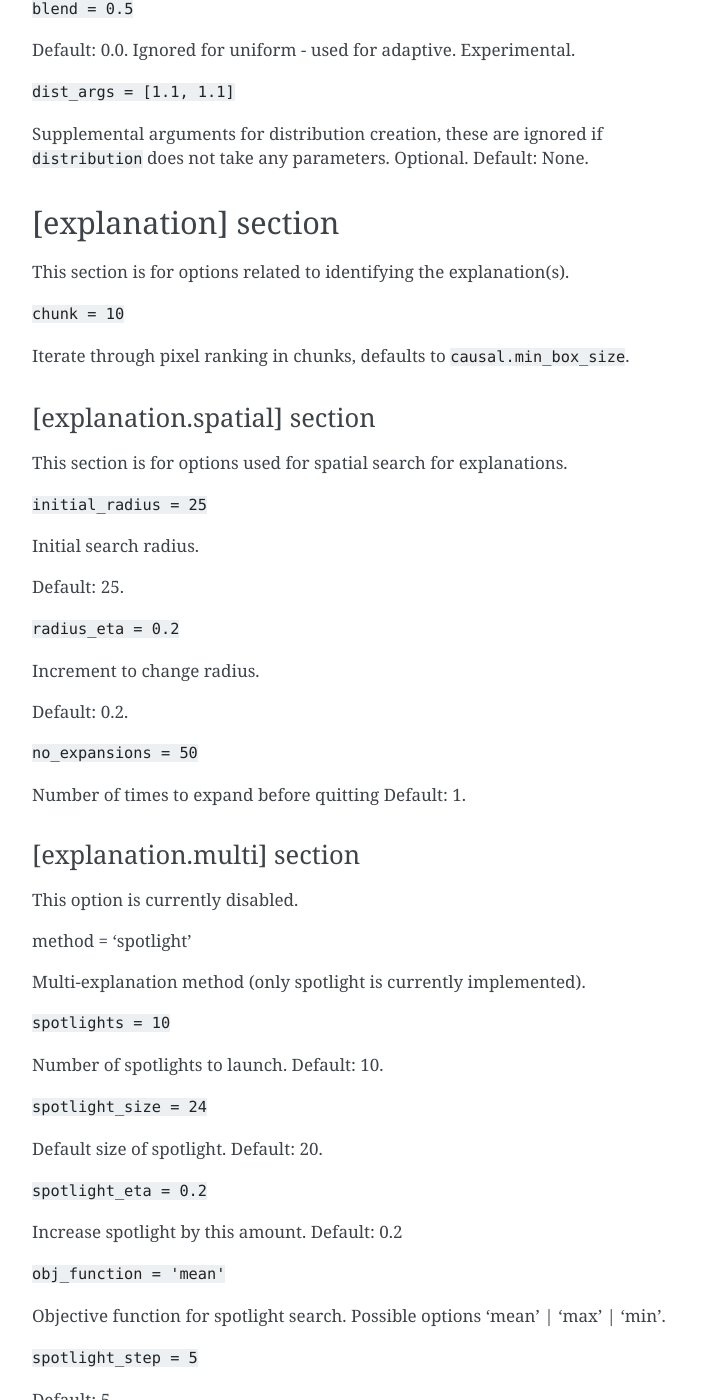
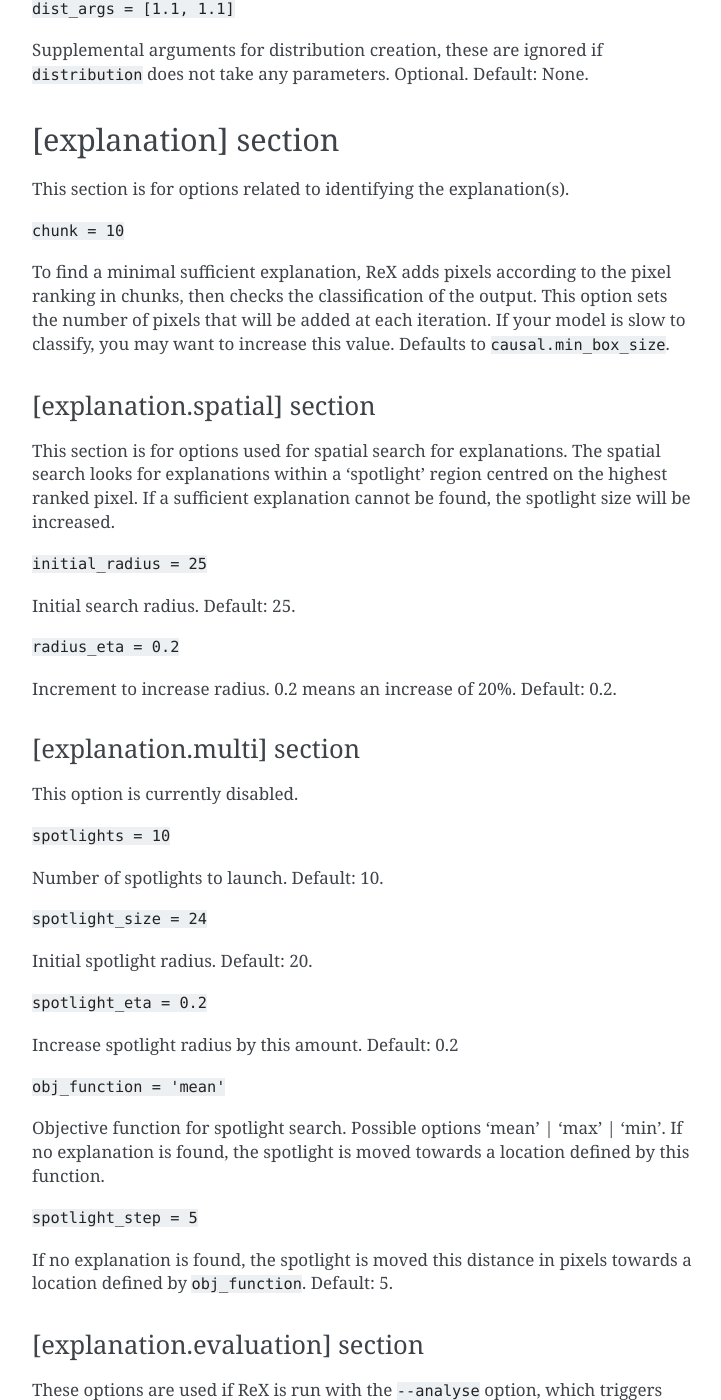
Before and after one commit to ReX-XAI/ReX, a Sphinx documentation site: the page built from docs/config.md, in a window 1280 px wide and 1400 px high, scrolled down 4631 px. Shown: the whole window, without its empty margins (388-1109 px from the left). Built offline with Sphinx 7.4.7, drawn with Linux system fonts in a browser that asks for light colours; some of the changed text lies outside the part shown.

Commit message:
minor updates, formatting, hiding config options that can't be used currently

```diff
--- a/docs/config.md
+++ b/docs/config.md
@@ -56,12 +56,13 @@
 
 `gpu = true`
 
-Whether to use gpu or not.
+Whether to use GPU (if available) or not.
 Default: true.
 
 `batch_size = 64`
 
-Batch size for inference. Some models specify a certain batch size. If the batch size specified by the model is smaller than this value, the batch size speciifed by the model will be used.
+Batch size for inference. Some models specify a certain batch size.
+If the batch size specified by the model is smaller than this value, the batch size specified by the model will be used.
 For best performance, set the batch size as high as your hardware allows.
 Default: 64.
 
@@ -71,17 +72,24 @@
 
 `norm = 255`
 
-Value used to scale input data - input data are divided by this value. The default value of 255 is appropriate for images, as it scales the values to the range [0, 1].
+Value used to scale input data - input data are divided by this value.
+The default value of 255 is appropriate for images, as it scales the values to the range [0, 1].
 Default: 255.
 
 `means = [0.485, 0.456, 0.406]`
 
-Means for input data normalization. The mean for each channel will be subtracted from the channel values, after they have been scaled (see `norm`). These examples are for ImageNet. If you are using your own model, you should calculate the mean and standard deviation from your own training data.
+Means for input data normalization.
+The mean for each channel will be subtracted from the channel values, after they have been scaled (see `norm`).
+These examples are for ImageNet.
+If you are using your own model, you should calculate the mean and standard deviation from your own training data.
 Default: None.
 
 `stds = [0.229, 0.224, 0.225]`
 
-Standard deviations for input data normalization. Values for each channel will be divided by the standard deviation for each channel, after they have been scaled (see `norm`) and the mean has been subtracted (see `mean`). These examples are for ImageNet. If you are using your own model, you should calculate the mean and standard deviation from your own training data.
+Standard deviations for input data normalization.
+Values for each channel will be divided by the standard deviation for each channel, after they have been scaled (see `norm`) and the mean has been subtracted (see `mean`).
+These examples are for ImageNet.
+If you are using your own model, you should calculate the mean and standard deviation from your own training data.
 Default: None.
 
 `binary_threshold = 0.5`
@@ -102,43 +110,50 @@
 `resize = true`
 
 Resize the explanation to the size of the original image, rather than the size used for the model.
-This uses cubic interpolation and will not be as visually accurate as not resizing. Used with option `--output`.
+This uses cubic interpolation and will not be as visually accurate as not resizing.
+Used with option `--output`.
 Default: false.
 
 `raw = false`
 
-Produce unvarnished image with actual masking value (or black as default). Used with option `--output`.
+Produce unvarnished image with masked regions set to black.
+Used with option `--output`.
 Default: false.
-<!-- Or: show only pixels actually input to model, all else blacked out - check whether code needs to be changed so always black. -->
 
 `colour = 150`
 
-Shade of grey used to mask image and highlight the explanation. Used with option `--output`.
+Shade of grey used to mask image and highlight the explanation.
+Used with option `--output`, if `raw` is `false`.
 Default: 200.
 
 `alpha = 0.2`
 
-Alpha blend for main image (PIL Image.blend parameter). Used with option `--output`.
+Alpha blend for main image (PIL Image.blend parameter).
+Used with option `--output`, if `raw` is `false`.
 Default: 0.2.
 
 `grid = false`
 
-Overlay a 10*10 grid on an explanation. Used with option `--output`.
+Overlay a 10*10 grid on an explanation.
+Used with option `--output`.
 Defaults: false.
 
 `mark_segments = false`
 
-Mark quickshift segmentation on image. Segmentation is performed with `skimage.segmentation.slic`. Used with option `--output`.
+Mark quickshift segmentation on image.
+Segmentation is performed with `skimage.segmentation.slic`. Used with option `--output`.
 Default: false.
 
 `info = false`
 
-Include classification and confidence information in title of plot, and label centre of mass and maximum points of responsibility map. Used with option `--surface`.
+Include classification and confidence information in title of plot, and label centre of mass and maximum points of responsibility map.
+Used with option `--surface`.
 Default: true.
 
 `heatmap = 'coolwarm'`
 
-Matplotlib colourscheme for responsibility map plotting.  Used with option `--heatmap` and `--surface`.
+Matplotlib colourscheme for responsibility map plotting.
+Used with option `--heatmap` and `--surface`.
 Default: 'magma'.
 See the [Matplotlib documentation](https://matplotlib.org/stable/users/explain/colors/colormaps.html) for a list of all possible colourmaps.
 
@@ -163,7 +179,8 @@
 Note that search can actually go beyond this number on occasion, as the check only occurs at the end of an iteration.
 
 <!-- TODO: add a diagram?
-30 is very large (getting to individual pixels), 10 is easily reachable. -->
+30 is very large (getting to individual pixels), 10 is easily reachable.
+'iteration' here doesn't mean what's set by 'iters', but rather per item in the search queue -->
 
 `search_limit = 1000`
 
@@ -173,8 +190,8 @@
 It is **not** the total work done by ReX over all iterations.
 Leaving the search limit at none can potentially be very expensive.
 
-<!-- number of mutants per iteration
-Is there a total work limit as well? -->
+<!-- number of mutants per iteration, no total search limit
+'iteration' here doesn't mean what's set by 'iters', but rather per item in the search queue -->
 
 `min_box_size = 10`
 
@@ -190,7 +207,10 @@
 
 `queue_style = "area"`
 
-This parameter controls how the queue of mutants to analyse is ordered. "area" means that the passing mutant with the smallest area will be ordered first. "intersection" means that ordering is based on the smallest occlusion that occurs in the highest number of passing mutants. "all" will keep all mutants and may lead to significant slowdown.
+This parameter controls how the queue of mutants to analyse is ordered.
+"area" means that the passing mutant with the smallest area will be ordered first.
+"intersection" means that ordering is based on the smallest occlusion that occurs in the highest number of passing mutants.
+"all" will keep all mutants and may lead to significant slowdown.
 Possible values: "intersection" | "area" | "all" | "dc"
 Default: "area".
 <!-- Advanced.
@@ -203,7 +223,8 @@
 
 `queue_len = 1`
 
-How many items from the search queue to keep, either an integer or 'all'. Note that specifying 'all' may lead to significant slowdown.
+How many items from the search queue to keep, either an integer or 'all'.
+Note that specifying 'all' may lead to significant slowdown.
 Default: 1.
 
 <!-- `concentrate = false`
@@ -219,22 +240,25 @@
 `distribution = 'uniform'`
 
 Distribution for splitting the box.
+Only 'uniform' is currently recommended, the other options are experimental.
 Default: 'uniform'.
-Possible choices are 'uniform' | 'binom' | 'betabinom' | 'adaptive'.
 
+<!-- Possible choices are 'uniform' | 'binom' | 'betabinom' | 'adaptive'. -->
 <!-- Uniform works, the others might not work at the moment. -->
-
-`blend = 0.5`
-
-Default: 0.0.
-Ignored for uniform - used for adaptive. Experimental.
 
 `dist_args = [1.1, 1.1]`
 
 Supplemental arguments for distribution creation, these are ignored if `distribution` does not take any parameters.
 Optional.
 Default: None.
-<!-- Ignored for uniform -->
+<!-- Currently don't seem to be passed in to random_coords, so not used -->
+
+<!-- `blend = 0.5`
+
+Experimental.
+Used for 'adaptive'.
+Default: 0.0. -->
+<!-- Not currently used -->
 
 ## [explanation] section
 
@@ -242,32 +266,37 @@
 
 `chunk = 10`
 
-Iterate through pixel ranking in chunks, defaults to `causal.min_box_size`.
+To find a minimal sufficient explanation, ReX adds pixels according to the pixel ranking in chunks, then checks the classification of the output.
+This option sets the number of pixels that will be added at each iteration.
+If your model is slow to classify, you may want to increase this value.
+Defaults to `causal.min_box_size`.
 <!-- Adds this number of pixels at a time - faster.
 User may want to adjust this - if model is slow need bigger values. -->
 
 ### [explanation.spatial] section
 
 This section is for options used for spatial search for explanations.
+The spatial search looks for explanations within a 'spotlight' region centred on the highest ranked pixel.
+If a sufficient explanation cannot be found, the spotlight size will be increased.
 
 <!-- Needs expanding into a separate page with illustrations. -->
 
 `initial_radius = 25`
 
 Initial search radius.
-<!-- Shines a "spotlight" on the image, focuses on looking for explanation in that region. Centred on top pixel. -->
 Default: 25.
 
 `radius_eta = 0.2`
 
-Increment to change radius.
-<!-- - i.e. increase by 20%. -->
+Increment to increase radius.
+0.2 means an increase of 20%.
 Default: 0.2.
 
-`no_expansions = 50`
+<!-- `no_expansions = 50`
 
-Number of times to expand before quitting
-Default: 1.
+Number of times to expand before quitting.
+Default: 1. -->
+<!-- Not currently used. -->
 <!-- from code looks like default is 50? -->
 <!-- Should the default be the batch size? warning if batch size is 1?
 Check what happens if model batch size is dynamic and batch size is not set.
@@ -285,11 +314,10 @@
 
 This option is currently disabled.
 
-method = 'spotlight'
+<!-- method = 'spotlight' -->
+<!-- Multi-explanation method (only spotlight is currently implemented). -->
 <!-- from code looks like this is not used currently -->
 <!-- Keep as hidden legacy option? Not currently planning to implement others -->
-
-Multi-explanation method (only spotlight is currently implemented).
 
 `spotlights = 10`
 
@@ -298,31 +326,31 @@
 
 `spotlight_size = 24`
 
-Default size of spotlight.
+Initial spotlight radius.
 Default: 20.
 <!-- Could default to values set above. Radius of approx circle. -->
 
 `spotlight_eta = 0.2`
 
-Increase spotlight by this amount.
+Increase spotlight radius by this amount.
 Default: 0.2
 
 `obj_function = 'mean'`
 
 Objective function for spotlight search.
 Possible options 'mean' | 'max' | 'min'.
+If no explanation is found, the spotlight is moved towards a location defined by this function.
 <!-- Simplified stochastic hill climb - move spotlight towards area with mean/max/min repsonsibility -->
 
 `spotlight_step = 5`
 
+If no explanation is found, the spotlight is moved this distance in pixels towards a location defined by `obj_function`.
 Default: 5.
 <!-- How far spotlight is moved. -->
 
 ### [explanation.evaluation] section
 
-Metrics from literature used to assess explanation quality.
-
-These options are used if ReX is run with the `--analyse` option.
+These options are used if ReX is run with the `--analyse` option, which triggers the calculation of several metrics from the literature used to assess explanation quality.
 
 `insertion_step = 100`
 
```
Also changed, not shown: other parts of docs/config.md (+2 -1 lines).
